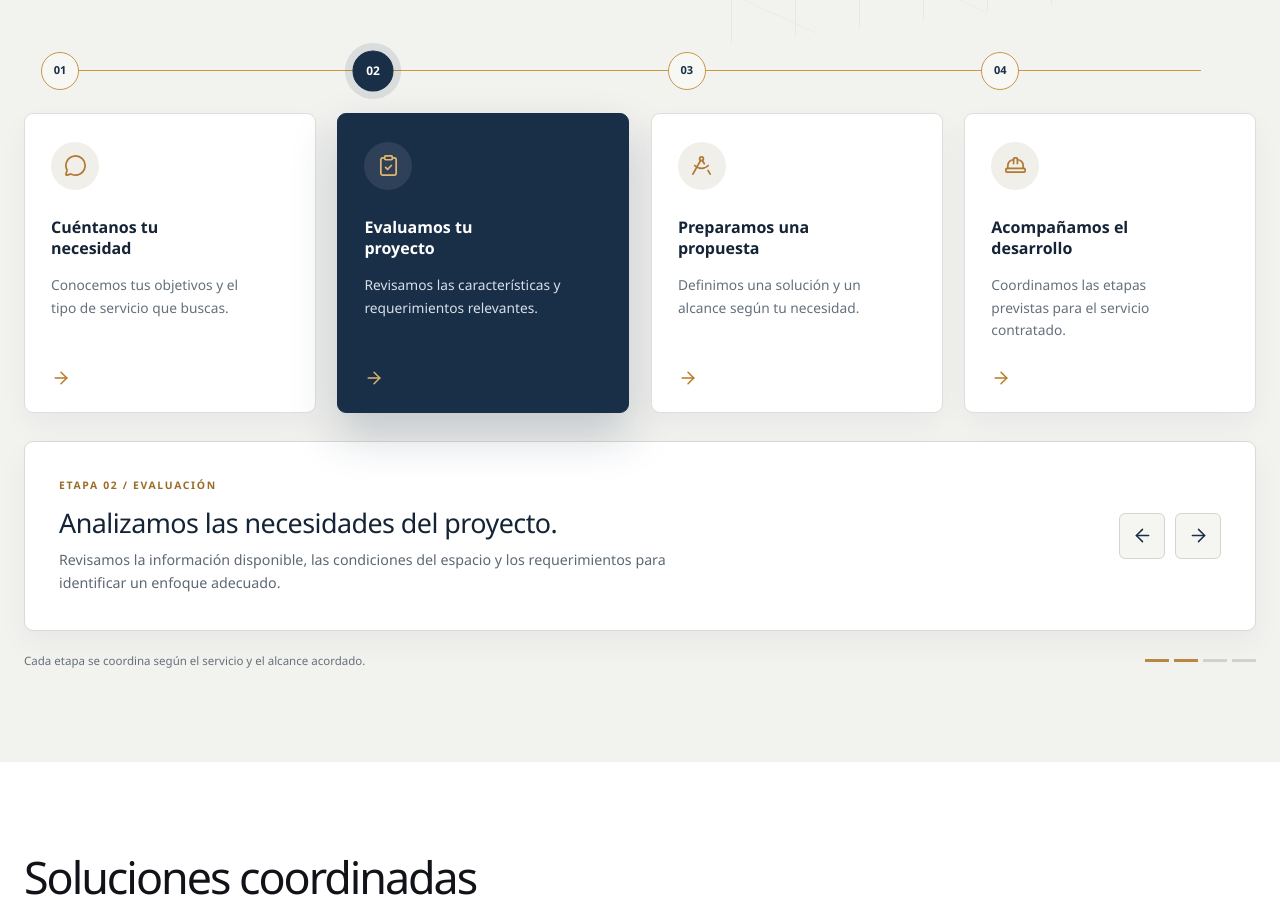
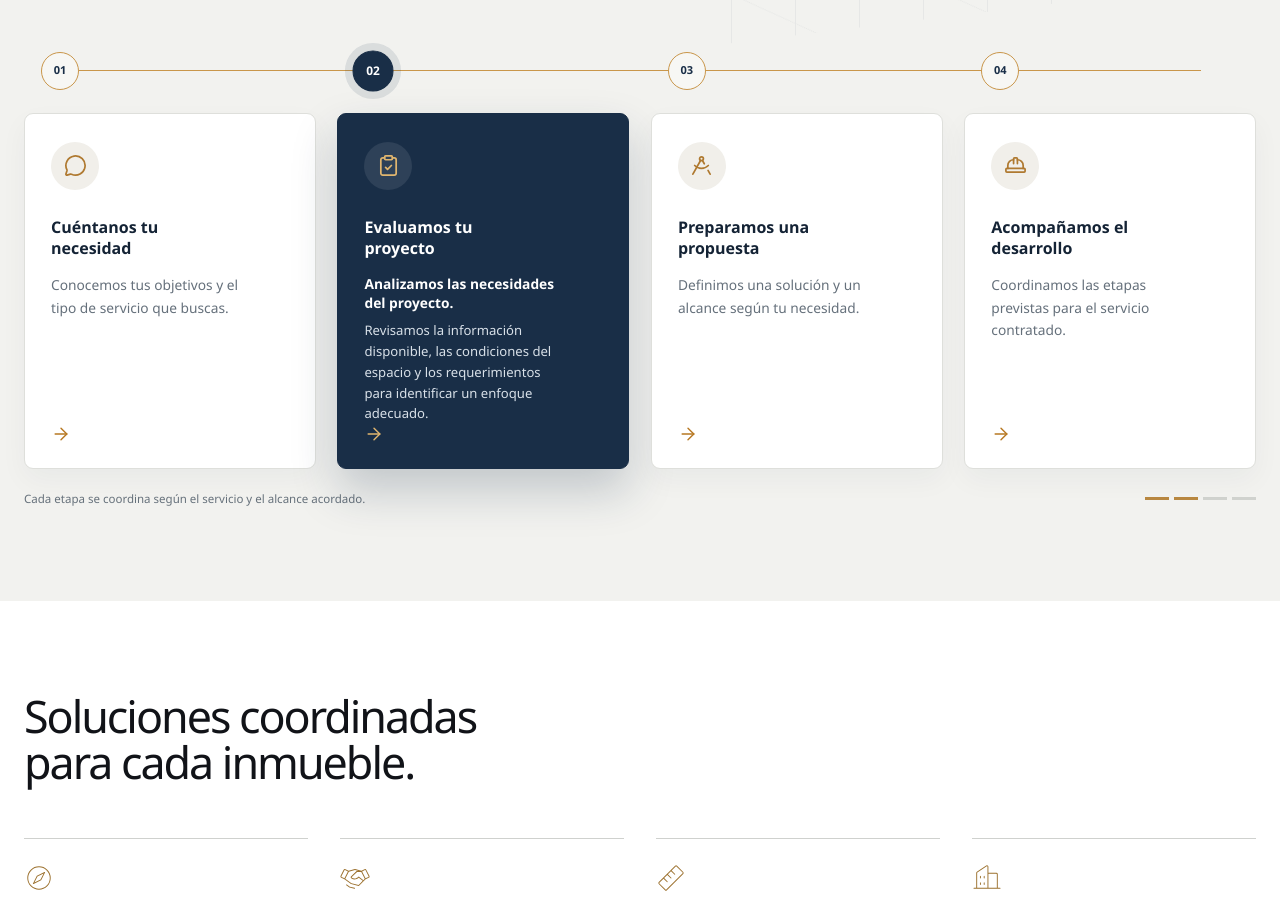
Before and after one commit to JohanMV/Grupo_CGL, a React (Vite) app: page / in a window 1280 px wide. Shown: the part 5928-6833 px from the top of the page. Built offline with nearby package versions, Linux system fonts and the light colour scheme.

Commit message:
feat: add HomeCollections component and Tailwind base configuration in index.css

```diff
--- a/src/components/sections/HomeCollections.tsx
+++ b/src/components/sections/HomeCollections.tsx
@@ -134,7 +134,6 @@ export function Methodology() {
               type="button"
               key={step.number}
               aria-pressed={isActive}
-              aria-controls="method-detail-panel"
               onClick={() => setActiveStep(index)}
               whileHover={reduceMotion ? undefined : { y: -5 }}
               whileTap={reduceMotion ? undefined : { scale: .99 }}
@@ -143,34 +142,23 @@ export function Methodology() {
               <span className="method-step-number">{step.number}</span>
               <span className="method-icon"><Icon size={23} strokeWidth={1.8} aria-hidden="true" /></span>
               <strong>{step.title}</strong>
-              <span className="method-summary">{step.summary}</span>
+              <AnimatePresence mode="wait" initial={false}>
+                <motion.span
+                  className={`method-summary${isActive ? ' method-card-detail' : ''}`}
+                  key={isActive ? `${step.number}-detail` : `${step.number}-summary`}
+                  initial={reduceMotion ? false : { opacity: 0, y: 5 }}
+                  animate={{ opacity: 1, y: 0 }}
+                  exit={reduceMotion ? undefined : { opacity: 0, y: -5 }}
+                  transition={{ duration: .18, ease: [0.16, 1, 0.3, 1] }}
+                >
+                  {isActive && <span className="method-card-detail-title">{step.detailTitle}</span>}
+                  {isActive ? step.detail : step.summary}
+                </motion.span>
+              </AnimatePresence>
               <ArrowRight className="method-card-arrow" size={20} strokeWidth={1.7} aria-hidden="true" />
             </motion.button>
           })}
         </div>
-      </div>
-
-      <div className="method-detail-shell" id="method-detail-panel" aria-live="polite">
-        <AnimatePresence mode="wait" initial={false}>
-          <motion.div
-            className="method-detail"
-            key={selectedStep.number}
-            initial={reduceMotion ? false : { opacity: 0, y: 8 }}
-            animate={{ opacity: 1, y: 0 }}
-            exit={reduceMotion ? undefined : { opacity: 0, y: -8 }}
-            transition={{ duration: .24, ease: [0.16, 1, 0.3, 1] }}
-          >
-            <div className="method-detail-copy">
-              <p className="method-detail-label">Etapa {selectedStep.number} / {selectedStep.label}</p>
-              <h3>{selectedStep.detailTitle}</h3>
-              <p>{selectedStep.detail}</p>
-            </div>
-            <div className="method-controls">
-              <button type="button" onClick={() => move(-1)} aria-label="Ver etapa anterior"><ArrowLeft size={21} strokeWidth={1.7} aria-hidden="true" /></button>
-              <button type="button" onClick={() => move(1)} aria-label="Ver etapa siguiente"><ArrowRight size={21} strokeWidth={1.7} aria-hidden="true" /></button>
-            </div>
-          </motion.div>
-        </AnimatePresence>
       </div>
 
       <div className="method-footer">
--- a/src/index.css
+++ b/src/index.css
@@ -168,9 +168,9 @@ p { color: #5e646b; line-height: 1.72; }
 .method-timeline { position: relative; padding-top: 45px; }
 .method-connector { position: absolute; top: 2px; right: 4.5%; left: 4.5%; height: 1px; background: #c9964a; }
 .method-grid { display: grid; grid-template-columns: repeat(4, minmax(0, 1fr)); gap: clamp(12px, 1.7vw, 24px); }
-.method-card { position: relative; min-width: 0; min-height: 300px; display: flex; flex-direction: column; align-items: flex-start; padding: 28px 26px 24px; color: #142335; border: 1px solid #dedfdb; border-radius: 9px; background: #fff; box-shadow: 0 11px 28px rgba(25,46,71,.045); text-align: left; cursor: pointer; transition: color .25s var(--ease), background-color .25s var(--ease), border-color .25s var(--ease), box-shadow .25s var(--ease); }
+.method-card { position: relative; min-width: 0; min-height: 340px; display: flex; flex-direction: column; align-items: flex-start; padding: 28px 26px 24px; color: #142335; border: 1px solid #dedfdb; border-radius: 9px; background: #fff; box-shadow: 0 11px 28px rgba(25,46,71,.045); text-align: left; cursor: pointer; transition: color .25s var(--ease), background-color .25s var(--ease), border-color .25s var(--ease), box-shadow .25s var(--ease); }
 .method-card:hover { border-color: #c6b18c; box-shadow: 0 18px 38px rgba(25,46,71,.1); }
-.method-card:focus-visible, .method-controls button:focus-visible { outline: 3px solid rgba(184,135,64,.44); outline-offset: 3px; }
+.method-card:focus-visible { outline: 3px solid rgba(184,135,64,.44); outline-offset: 3px; }
 .method-card.is-active { color: #fff; border-color: #192e47; background: #192e47; box-shadow: 0 22px 46px rgba(25,46,71,.22); }
 .method-step-number { position: absolute; top: -62px; left: 16px; width: 38px; height: 38px; display: grid; place-items: center; color: #192e47; border: 1px solid #c9964a; border-radius: 50%; background: #f7f7f4; font-size: .69rem; font-weight: 800; font-variant-numeric: tabular-nums; transition: color .25s var(--ease), background-color .25s var(--ease), border-color .25s var(--ease), transform .25s var(--ease), box-shadow .25s var(--ease); }
 .method-card.is-active .method-step-number { color: #fff; border-color: #192e47; background: #192e47; box-shadow: 0 0 0 7px rgba(25,46,71,.11); transform: scale(1.08); }
@@ -179,18 +179,11 @@ p { color: #5e646b; line-height: 1.72; }
 .method-card strong { max-width: 17ch; margin-bottom: 14px; font-size: 1rem; line-height: 1.35; }
 .method-summary { max-width: 27ch; color: #65707b; font-size: .86rem; line-height: 1.65; transition: color .25s var(--ease); }
 .method-card.is-active .method-summary { color: #d8e0e8; }
+.method-card-detail { display: block; font-size: .82rem; line-height: 1.58; }
+.method-card-detail-title { display: block; margin-bottom: 8px; color: #fff; font-size: .86rem; font-weight: 700; line-height: 1.4; }
 .method-card-arrow { margin-top: auto; color: #b77822; transition: transform .25s var(--ease), color .25s var(--ease); }
 .method-card:hover .method-card-arrow { transform: translateX(4px); }
 .method-card.is-active .method-card-arrow { color: #e1b66f; }
-.method-detail-shell { min-height: 190px; margin-top: 28px; padding: 0; border: 1px solid #d8dad6; border-radius: 9px; background: #fff; box-shadow: 0 13px 32px rgba(25,46,71,.045); overflow: hidden; }
-.method-detail { min-height: 188px; display: grid; grid-template-columns: minmax(0, 1fr) auto; align-items: center; gap: 42px; padding: 30px 34px; }
-.method-detail-label { margin: 0 0 13px; color: #9a6c28; font-size: .65rem; font-weight: 800; letter-spacing: .16em; text-transform: uppercase; }
-.method-detail h3 { margin: 0 0 8px; color: #142335; font-size: clamp(1.35rem, 2.1vw, 2rem); line-height: 1.2; letter-spacing: -.02em; }
-.method-detail-copy > p:last-child { max-width: 78ch; margin: 0; color: #5d6873; font-size: .89rem; line-height: 1.65; }
-.method-controls { display: flex; gap: 10px; }
-.method-controls button { width: 46px; height: 46px; display: grid; place-items: center; color: #192e47; border: 1px solid #d3d6d2; border-radius: 6px; background: #f5f5f2; cursor: pointer; transition: color .2s var(--ease), background-color .2s var(--ease), border-color .2s var(--ease), transform .2s var(--ease); }
-.method-controls button:hover { color: #fff; border-color: #192e47; background: #192e47; }
-.method-controls button:active { transform: translateY(1px); }
 .method-footer { display: flex; align-items: center; justify-content: space-between; gap: 24px; margin-top: 20px; }
 .method-note { margin: 0; color: #66717b; font-size: .72rem; }
 .method-progress { display: grid; grid-template-columns: repeat(4, 24px); gap: 5px; }
@@ -599,7 +592,7 @@ p { color: #5e646b; line-height: 1.72; }
   .methodology-eyebrow > span { width: 34px; }
   .methodology-intro { max-width: 36ch; padding: 0; border-left: 0; font-size: .91rem; line-height: 1.58; }
   .method-mobile { display: block; }
-  .method-timeline, .method-detail-shell { display: none; }
+  .method-timeline { display: none; }
   .method-mobile-steps { display: grid; grid-template-columns: repeat(4, minmax(0, 1fr)); gap: clamp(7px, 3vw, 16px); margin-bottom: 16px; }
   .method-mobile-step { min-width: 0; display: grid; justify-items: center; gap: 8px; }
   .method-mobile-step button { width: 46px; height: 46px; display: grid; place-items: center; padding: 0; color: #192e47; border: 1px solid #c9964a; border-radius: 50%; background: #f7f7f4; font-size: .7rem; font-weight: 800; font-variant-numeric: tabular-nums; cursor: pointer; transition: color .22s var(--ease), background-color .22s var(--ease), border-color .22s var(--ease), transform .22s var(--ease), box-shadow .22s var(--ease); }
@@ -717,7 +710,6 @@ p { color: #5e646b; line-height: 1.72; }
   .methodology .method-icon,
   .methodology .method-summary,
   .methodology .method-card-arrow,
-  .methodology .method-controls button,
   .methodology .method-progress span { transition: none; }
   .methodology .method-mobile-step button,
   .methodology .method-mobile-step > span,
```
